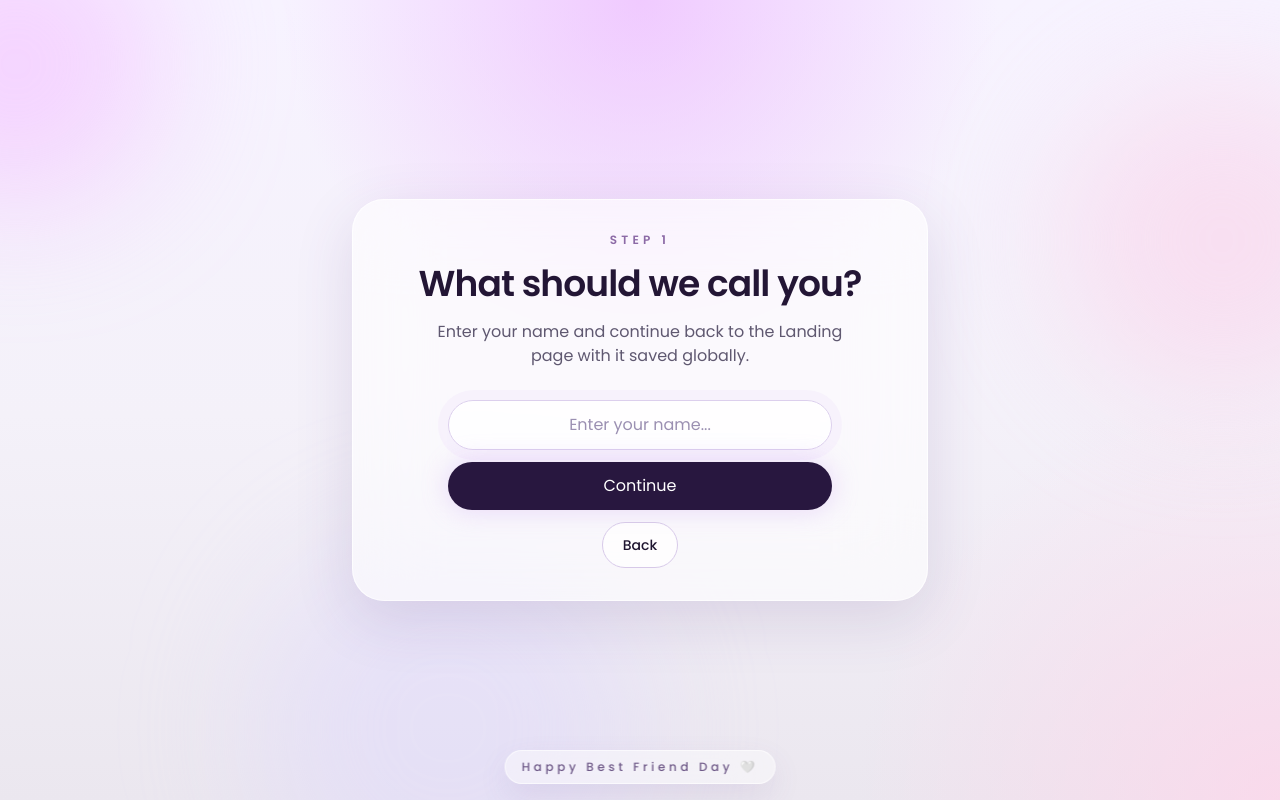
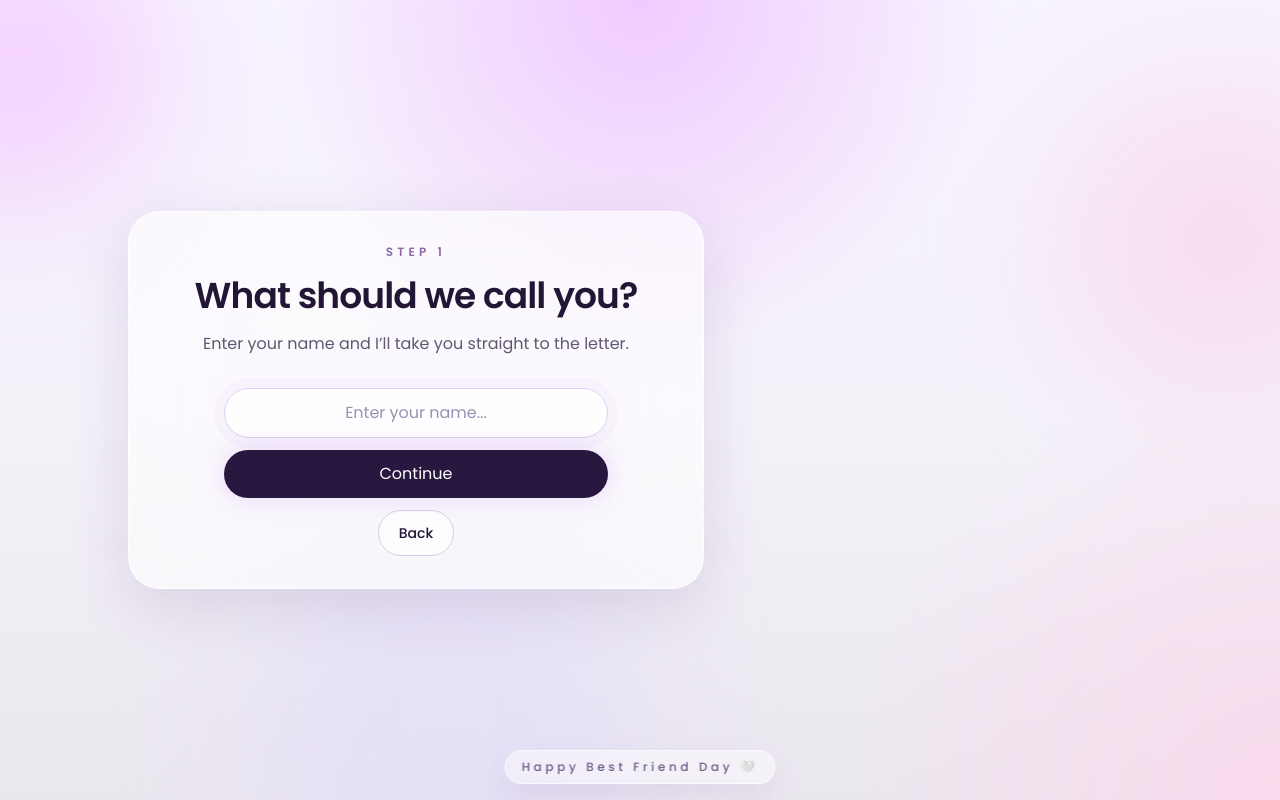
Before and after one commit to sarthaksinghaniya/bestfriend_day, a React (Vite) app: page / in a window 1280 px wide. Built offline with nearby package versions, Linux system fonts and the light colour scheme.

Commit message:
Route name entry into letter flow

```diff
--- a/src/components/AppShell.jsx
+++ b/src/components/AppShell.jsx
@@ -1,5 +1,5 @@
 import { Outlet, useLocation, useNavigate } from 'react-router-dom';
-import { motion } from 'framer-motion';
+import { AnimatePresence, motion } from 'framer-motion';
 import AudioSystem from './AudioSystem';
 
 const steps = [
@@ -54,14 +54,20 @@ export default function AppShell() {
           </nav>
         ) : null}
 
-        <motion.section
-          initial={{ opacity: 0, y: 24 }}
-          animate={{ opacity: 1, y: 0 }}
-          transition={{ duration: 0.45, ease: 'easeOut' }}
-          className="flex flex-1 items-center justify-center"
-        >
-          <Outlet />
-        </motion.section>
+        <div className="flex flex-1 items-center justify-center">
+          <AnimatePresence mode="wait">
+            <motion.div
+              key={location.pathname}
+              initial={{ opacity: 0, y: 18 }}
+              animate={{ opacity: 1, y: 0 }}
+              exit={{ opacity: 0, y: -14 }}
+              transition={{ duration: 0.38, ease: 'easeOut' }}
+              className="w-full"
+            >
+              <Outlet />
+            </motion.div>
+          </AnimatePresence>
+        </div>
       </div>
 
       <div className="pointer-events-none fixed bottom-4 left-1/2 z-20 -translate-x-1/2">
--- a/src/pages/NameInput.jsx
+++ b/src/pages/NameInput.jsx
@@ -24,14 +24,14 @@ export default function NameInput() {
   function handleSubmit(event) {
     event.preventDefault();
     setName(value.trim());
-    navigate('/start');
+    navigate('/wish');
   }
 
   return (
     <PageCard
       eyebrow="Step 1"
       title="What should we call you?"
-      description="Enter your name and continue back to the Landing page with it saved globally."
+      description="Enter your name and I’ll take you straight to the letter."
     >
       <form onSubmit={handleSubmit} className="mx-auto flex w-full max-w-sm flex-col gap-3">
         <motion.input
```
